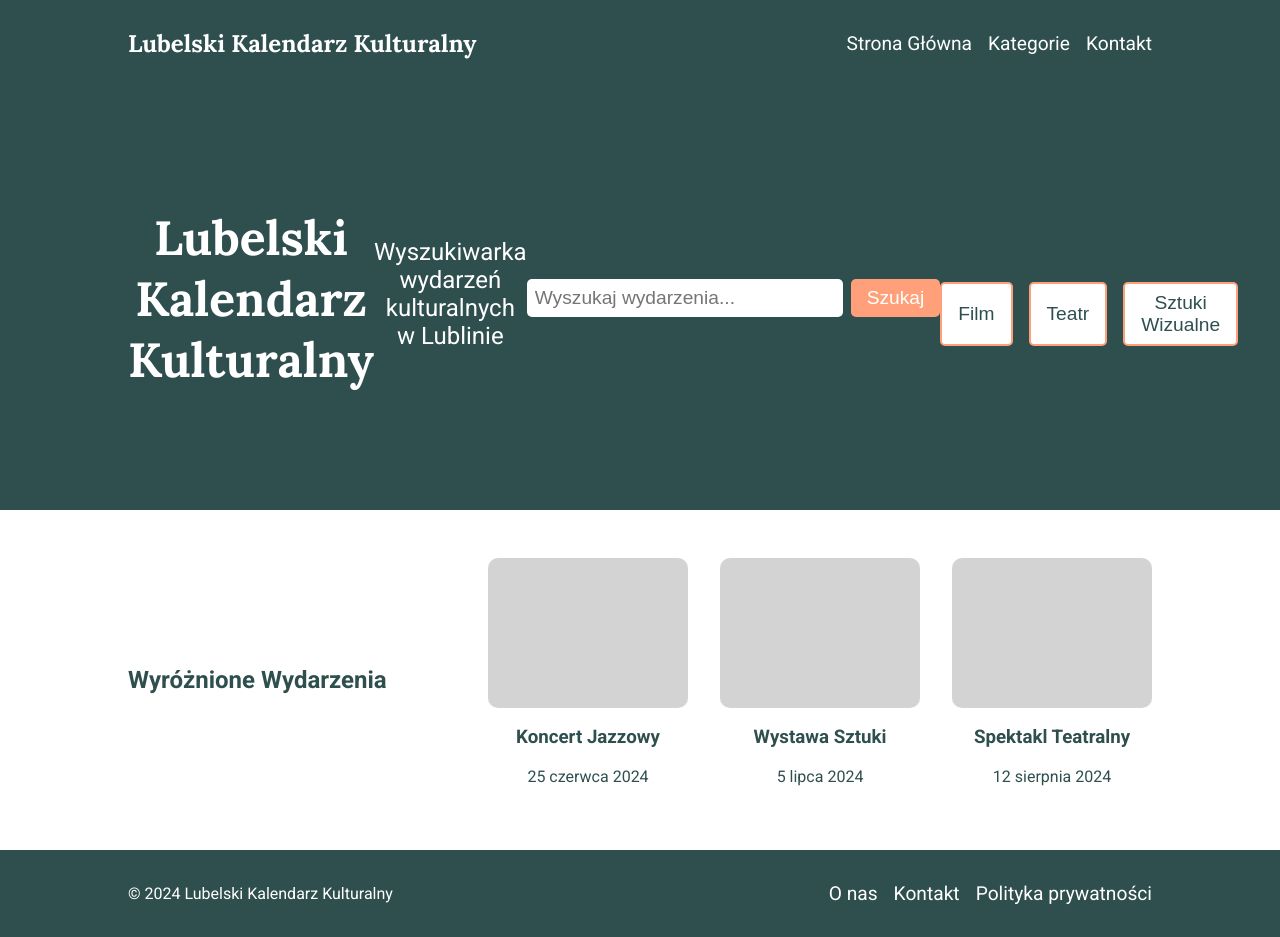
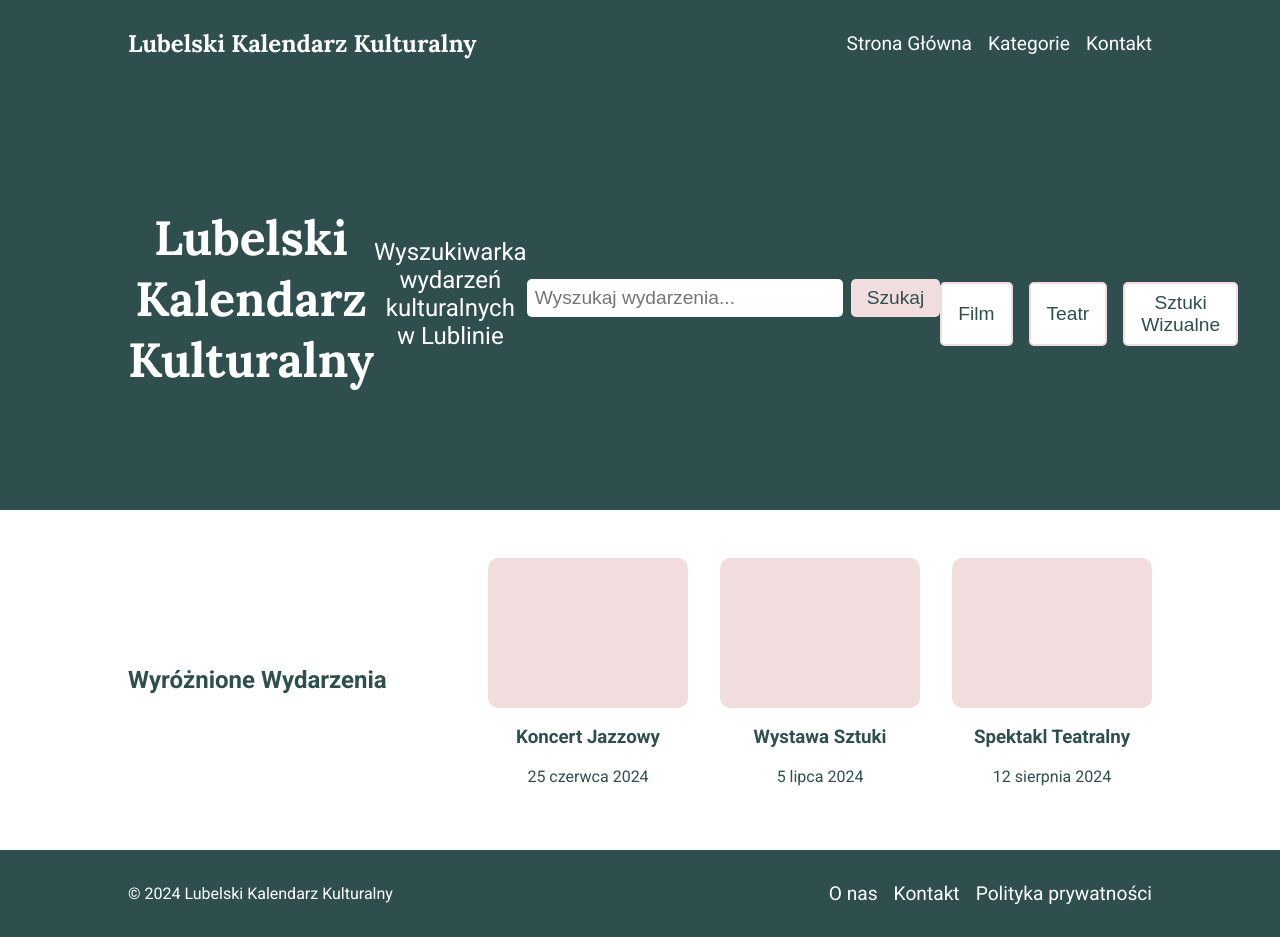
Before and after one commit to art-system/lubelski-kalendarz-kulturalny, a plain HTML site: page index.html in a window 1280 px wide. Drawn offline with Linux system fonts and the light colour scheme.

Commit message:
Update styles.css

```diff
--- a/styles.css
+++ b/styles.css
@@ -3,7 +3,7 @@ body {
     color: #2F4F4F;
     margin: 0;
     padding: 0;
-    background-color: #D3D3D3;
+    background-color: #F2DDDE; /* Główne tło strony */
 }
 
 header {
@@ -73,8 +73,8 @@ nav a {
     padding: 0.5rem 1rem;
     font-size: 1.2rem;
     border: none;
-    background-color: #FFA07A;
-    color: #FFFFFF;
+    background-color: #F2DDDE; /* Kolor akcentujący */
+    color: #2F4F4F;
     border-radius: 5px;
     cursor: pointer;
 }
@@ -89,7 +89,7 @@ nav a {
 .category {
     padding: 0.5rem 1rem;
     font-size: 1.2rem;
-    border: 2px solid #FFA07A;
+    border: 2px solid #F2DDDE; /* Kolor obramowania */
     color: #2F4F4F;
     background-color: #FFFFFF;
     border-radius: 5px;
@@ -114,7 +114,7 @@ nav a {
 .event-img-placeholder {
     width: 200px;
     height: 150px;
-    background-color: #D3D3D3;
+    background-color: #F2DDDE; /* Kolor tła dla placeholdera */
     border-radius: 10px;
     margin-bottom: 1rem;
 }
```
